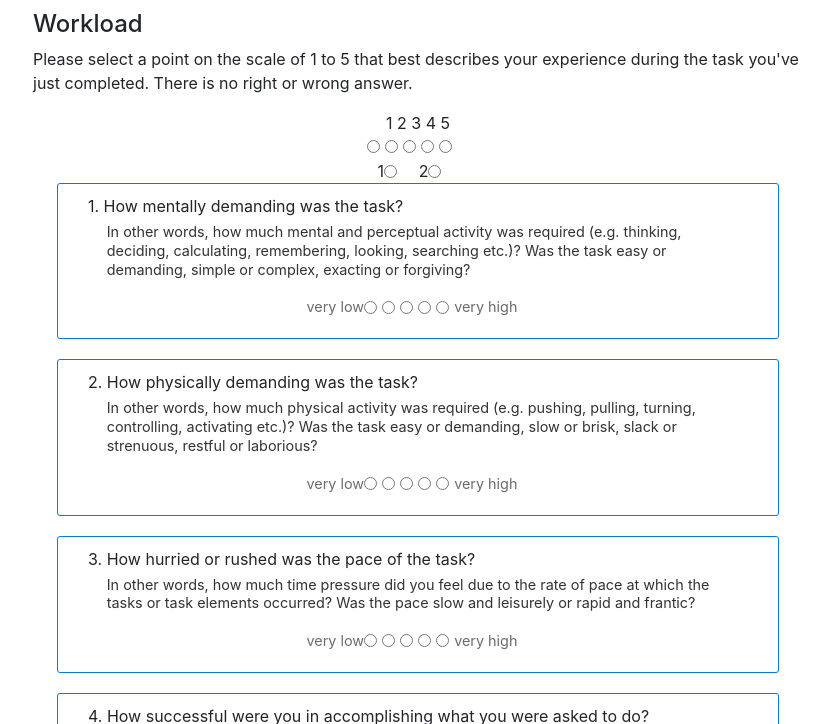
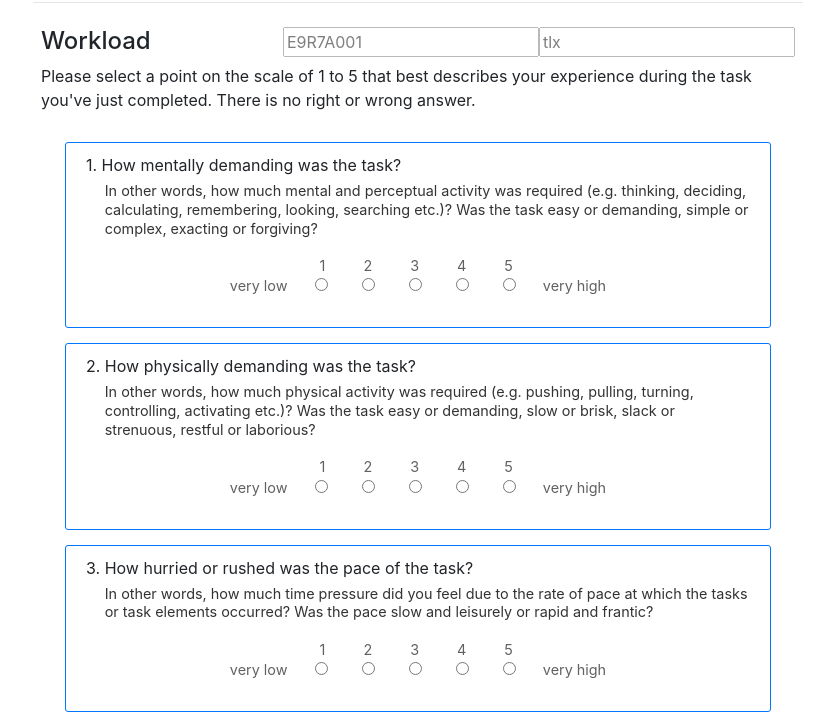
Before and after one commit to sellabae/ontomapvis, a plain HTML site: page userstudy/feedback/feedback_form.html in a window 1280 px wide. Shown: the part 76-800 px from the top of the page, without its empty margins (222-1056 px from the left). Drawn offline with nearby package versions, Linux system fonts and the light colour scheme.

Commit message:
update scale based form generator

```diff
--- a/userstudy/feedback/feedback_form.html
+++ b/userstudy/feedback/feedback_form.html
@@ -20,53 +20,28 @@
 
 <body class="text-unselectable p-4">
     <div class="content container-fluid">
-        <h2 class="mb-4">Your Feedback</h2>
+        <form>
+            <div class="h2">Your Feedback</div>
+            <hr class="mb-4">
+            <section id="form-board" class="mx-2">
+                <div id="form-head">
+                    <!-- participant id and formtype -->
+                    <div class="h4" id="form-title">title</div>
+                    <div id="form-message">...</div>
+                    <div id="form-identification" class="text-right"></div>
+                </div>
+                <!-- form contents. item list -->
+                <div id="form-content" class="mx-4">
+                    <!-- item cards -->
+                </div>
+            </section>
+            <div id="form-submit-section" class="mt-4 text-right">
+                <hr>
+                <input type="submit" class="btn btn-primary" value="Submit">
+                <a href="4_survey_code.html" class="btn btn-secondary">Submit-alink</a>
+            </div>
+        </form>
 
-        <section id="form-board">
-            <div id="form-head">
-                <h4 id="form-title">title</h4>
-                <p id="form-message">...</p>
-            </div>
-            <div class="mx-4" id="form-content">
-                <!-- form items -->
-                <form>
-                    <div class="item-card">
-                        <div class="item-answer-group text-center">
-                            <div class="form-check-label-group">
-                                <label class="form-check-label" for="inlineRadio1">1</label>
-                                <label class="form-check-label" for="inlineRadio2">2</label>
-                                <label class="form-check-label" for="inlineRadio3">3</label>
-                                <label class="form-check-label" for="inlineRadio4">4</label>
-                                <label class="form-check-label" for="inlineRadio5">5</label>
-                            </div>
-                            <div class="form-check form-check-inline" role="radiogroup">
-                                <input class="form-check-input" type="radio" name="inlineRadioOptions" id="inlineRadio1" value="1">
-                                <input class="form-check-input" type="radio" name="inlineRadioOptions" id="inlineRadio2" value="2">
-                                <input class="form-check-input" type="radio" name="inlineRadioOptions" id="inlineRadio3" value="3">
-                                <input class="form-check-input" type="radio" name="inlineRadioOptions" id="inlineRadio4" value="4">
-                                <input class="form-check-input" type="radio" name="inlineRadioOptions" id="inlineRadio5" value="5">
-                            </div>
-                        </div>
-
-                        <div class="text-center">
-                            <div class="form-check form-check-inline">
-                                <label class="form-check-label" for="inlineRadio1">1</label>
-                                <input class="form-check-input" type="radio" name="inlineRadioOptions" id="inlineRadio1" value="1">
-                            </div>
-                            <div class="form-check form-check-inline">
-                                <label class="form-check-label" for="inlineRadio2">2</label>
-                                <input class="form-check-input" type="radio" name="inlineRadioOptions" id="inlineRadio2" value="2">
-                            </div>
-                        </div>
-                    </div>
-                </form>
-            </div>
-        </section>
-
-        <div class="mt-4 text-center">
-            <hr>
-            <a href="4_survey_code.html" class="btn btn-primary">Submit</a>
-        </div>
     </div>
 </body>
 </html>
--- a/userstudy/feedback/feedback_form.js
+++ b/userstudy/feedback/feedback_form.js
@@ -1,54 +1,56 @@
-const FormTypeNum = {
+const FormCode = {
     workload: 0,
     usability: 1,
     reaction: 2
-};
-const FormType = {
-    workload: "tlx",
-    usability: "sus",
-    reaction: "reaction"
 };
 
 window.addEventListener('load', function() {
     console.log("window loaded.");
 
-
     var data = formdata.tlx;
-    showFormHead(data);
-    drawScaleForm(data);
-    // var selected = FormTypeNum.workload; //0,1,2
-    // switch(selected) {
-    //     case FormTypeNum.workload:
-    //     case FormType.usability:
-    //         drawQuestionForm(selectedForm);
-    //         break;
-    //     case FormType.reaction:
-    //         drawReactionForm();
-    //         break;
-    //     default:
-    //         console.log("invalid formtype is selected.");
-    // }
+    generateForm(data);
 });
 
-function showFormHead(data) {
+/**
+ * Generate feedback form
+ * @param {object} data formdata object
+ */
+function generateForm(data) {
+    console.log('generating form...');
+
+    //Show form description
     $("#form-title").text(data.title);
     $("#form-message").text(data.message);
+
+    //Add hidden id/formtype info for form submit
+    var pid = "E9R7A001"; //some 8-digit random generated id
+    $('#form-identification').append(`<input type="text" id="pId" name="pId" value="${pid}" readonly>`);
+    $('#form-identification').append(`<input type="text" id="formtype" name="type" value="${data.type}" readonly>`);
+
+    //Draw the form on html page
+    console.log('formtype: ' + data.formcode);
+    switch(data.formcode) {
+        case FormCode.workload:
+        case FormCode.usability:
+            drawScaleForm(data);
+            break;
+        case FormCode.reaction:
+            drawReactionForm(data);
+            break;
+        default:
+            console.log("invalid formtype is selected.");
+    }
 }
 
 /**
- * Draw scale based questionnaire type of form.
+ * Draw scale based questionnaire type of form to html.
  * @param {object} formdata. either workload tlx or usability sus
  */
 function drawScaleForm(data) {
     console.log("drawScaleForm()");
     if (data.itmes == "undefined") return;
 
-    data.items.forEach((d,i) => {
-        createQuestionItem(d,i).appendTo('form');
-    });
-}
-
-function createQuestionItem(item, i) {
+    data.items.forEach((item,i) => {
         idx = i+1;
         //question item
         var itemDiv = $('<div/>', {
@@ -63,37 +65,35 @@ function createQuestionItem(item, i) {
             itemDiv.append($('<p/>', {class: 'qtext-sub', html: item.subtext}));
         }
         //radio group
-    itemDiv.append(createRadioGroup(5, 'very low', 'very high'));
+        itemDiv.append(createRadioGroup("a"+idx, data.scale));
 
-    return itemDiv;
+        $('#form-content').append(itemDiv);
+    });
 }
 
 /**
  * Create a radio group
- * @param {number} pointCount
- * @param {string} firstWord
- * @param {string} lastWord
+ * @param {string} inputName name of the radio group
+ * @param {object} scale {count, fisrt, last}
  */
-function createRadioGroup(pointCount, firstWord, lastWord) {
+function createRadioGroup(inputName, scale) {
     var answerDiv = $('<div class="answerdiv text-center">');
-    var radioDiv = $('<div class="form-check form-check-inline" role="radiogroup">');
-    radioDiv.append($('<span>'+ firstWord +'</span>'));
-    for (var i=1; i<=pointCount; i++) {
-        radioDiv.append($('<input/>', {
+    answerDiv.append($('<label>'+ scale.first +'</label>'));
+    var radiogroup = $('<div class="form-check form-check-inline" role="radiogroup">');
+    for (var i=1; i<=scale.count; i++) {
+        var radio = $('<div class="radiodiv"></div>');
+        radio.append($(`<label class="form-check-label">${i}</label>`));
+        radio.append($('<input/>', {
             class: "form-check-input",
             type: "radio",
-            name: "inlineRadioOptions",
+            name: inputName,
             id: "inlineRadio" + i,
-            value: i
+            value: i,
+            required: "required"
         }));
+        radiogroup.append(radio);
     }
-    radioDiv.append($('<span>'+ lastWord +'</span>'));
-    answerDiv.append(radioDiv);
+    answerDiv.append(radiogroup);
+    answerDiv.append($('<label>'+ scale.last +'</label>'));
     return answerDiv;
 }
-
-
-
-function drawReactionCardForm(formdata) {
-
-}
--- a/userstudy/feedback/formdata.js
+++ b/userstudy/feedback/formdata.js
@@ -1,8 +1,15 @@
 const formdata = {
     "tlx": {
+        "formcode": 0,
+        "type": "tlx",
         "title": "Workload",
         "desc": "NASA-TLX Workload",
         "message": "Please select a point on the scale of 1 to 5 that best describes your experience during the task you've just completed. There is no right or wrong answer.",
+        "scale": {
+            "count": 5,
+            "first": "very low",
+            "last": "very high"
+        },
         "items": [
             {
                 "question": "How mentally demanding was the task?",
@@ -26,23 +33,43 @@ const formdata = {
         ]
     },
     "sus": {
+        "formcode": 1,
+        "type": "sus",
         "title": "Usability",
         "desc": "System Usability Scale(SUS)",
         "message": "Please select a point on the scale of 1 to 5 that best describes how much you agree/disagree with each statement below about the visualization you've just used to complete the task. There is no right or wrong answer.",
+        "scale": {
+            "count": 5,
+            "first": "strongly disagree",
+            "last": "strongly agree"
+        },
         "items": [
-            "I think that I would like to use this visualization frequently (when completing similar tasks).",
-            "I found the visualization unnecessarily complex.",
-            "I thought the visualization was easy to use.",
-            "I think I would need the support of a technical person to be able to use this visualization.",
-            "I found the various functions in this visualization were well integrated.",
-            "I thought this visualization was too inconsistent.",
-            "I would imagine that most people would learn to use this visualization very quickly.",
-            "I found the visualization very cumbersome to use.",
-            "I felt very confident using the visualization.",
-            "I needed to learn a lot of things before I could get going with this visualization."
+            {
+                "question": "I think that I would like to use this visualization frequently (when completing similar tasks).",
+            },{
+                "question": "I found the visualization unnecessarily complex.",
+            },{
+                "question": "I thought the visualization was easy to use.",
+            },{
+                "question": "I think I would need the support of a technical person to be able to use this visualization.",
+            },{
+                "question": "I found the various functions in this visualization were well integrated.",
+            },{
+                "question": "I thought this visualization was too inconsistent.",
+            },{
+                "question": "I would imagine that most people would learn to use this visualization very quickly.",
+            },{
+                "question": "I found the visualization very cumbersome to use.",
+            },{
+                "question": "I felt very confident using the visualization.",
+            },{
+                "question": "I needed to learn a lot of things before I could get going with this visualization."
+            }
         ]
     },
     "reaction": {
+        "formcode": 2,
+        "type": "reaction",
         "title": "Reaction Cards",
         "desc": "Microsoft Product Desirability Reaction Cards (64 out of 118 words)",
         "message": "Please select the top five words that best describe your opinion on the visualization you've just used to complete the task. There is no right or wrong answer.",
@@ -111,6 +138,7 @@ const formdata = {
             "Unpredictable",
             "Unrefined",
             "Useful"
-        ]
+        ],
+        "message1": "Please explain your choices of these words."
     }
-}
+};
--- a/userstudy/style.scss
+++ b/userstudy/style.scss
@@ -1,5 +1,9 @@
 $primary-color: #0077ff;
-$muted-color: #6b6b6b;
+$muted-color: #616161;
+$card-color: #f9f9f9;
+$wordcard-color: #ececec;
+$wordcard-hover-color: #747474;
+
 /* div {
     border: blue solid 1px;
 } */
@@ -7,7 +11,7 @@ $muted-color: #6b6b6b;
 .content {
     width: 800px;
 }
-h1, h2 {
+h1, h2, .h2 {
     color: $primary-color;
 }
 
@@ -16,13 +20,17 @@ h1, h2 {
 }
 
 .itemdiv {
+    // background-color: $card-color;
     border: $primary-color solid 1px;
     border-radius: 3px;
-    padding: 10px 30px 10px 30px;
-    margin-bottom: 20px;
+
+    padding: 10px 20px 10px 20px;
+    margin: 10px 0 15px 0;
+
     .qtext {
         margin-bottom: 5px;
     }
+
     .qtext-sub {
         margin-bottom: 5px;
         font-size: 0.9em;
@@ -30,12 +38,80 @@ h1, h2 {
         margin-left: 1.3em;
         color: #333;
     }
-    .answerdiv {
-        padding-top: 10px;
-        padding-bottom: 10px;
-    }
-    .answerdiv span{
+}
+
+.answerdiv {
+    padding-top: 20px;
+    padding-bottom: 10px;
+
+    label{
         font-size: 0.9em;
         color: $muted-color;
+        margin-bottom: 0;
+    }
+
+    .radiodiv {
+        padding: 10px;
+
+        label {
+            position: relative;
+            text-anchor: middle;
+            top: -1.4em;
+            left: 0.7em;
+        }
+    }
+
+    input[type=radio] {
+        cursor: pointer;
+    }
+    .form-check-inline {
+        margin-left: 0.75em;
+        margin-right: 0.75em;
     }
 }
+
+#form-head {
+    position: relative;
+    margin-bottom: 30px;
+}
+#form-identification {
+    position: absolute;
+    right: 0;
+    top: 0;
+
+    /* hide identification info */
+    pointer-events:none;
+    // visibility: hidden;
+    opacity: 0.5;
+}
+
+.chosen-cards-div {
+    // border: red solid 1px;
+
+    #chosen-words {
+        color: $primary-color;
+        pointer-events:none;
+        margin-bottom: 10px;
+    }
+}
+
+.cards-div {
+    border: orange solid 1px;
+
+}
+
+.wordcard {
+    margin: 3px;
+    background-color: $wordcard-color;
+    border: none;
+    width: 130px;
+    // min-width: 90px;
+
+    &:hover {
+        background-color: $wordcard-hover-color;
+    }
+    &.selected {
+        background-color: $primary-color;
+        color: white;
+    }
+}
```
Also changed, not shown: userstudy/style.css. Lines whose indentation alone changed are shown as unchanged.
